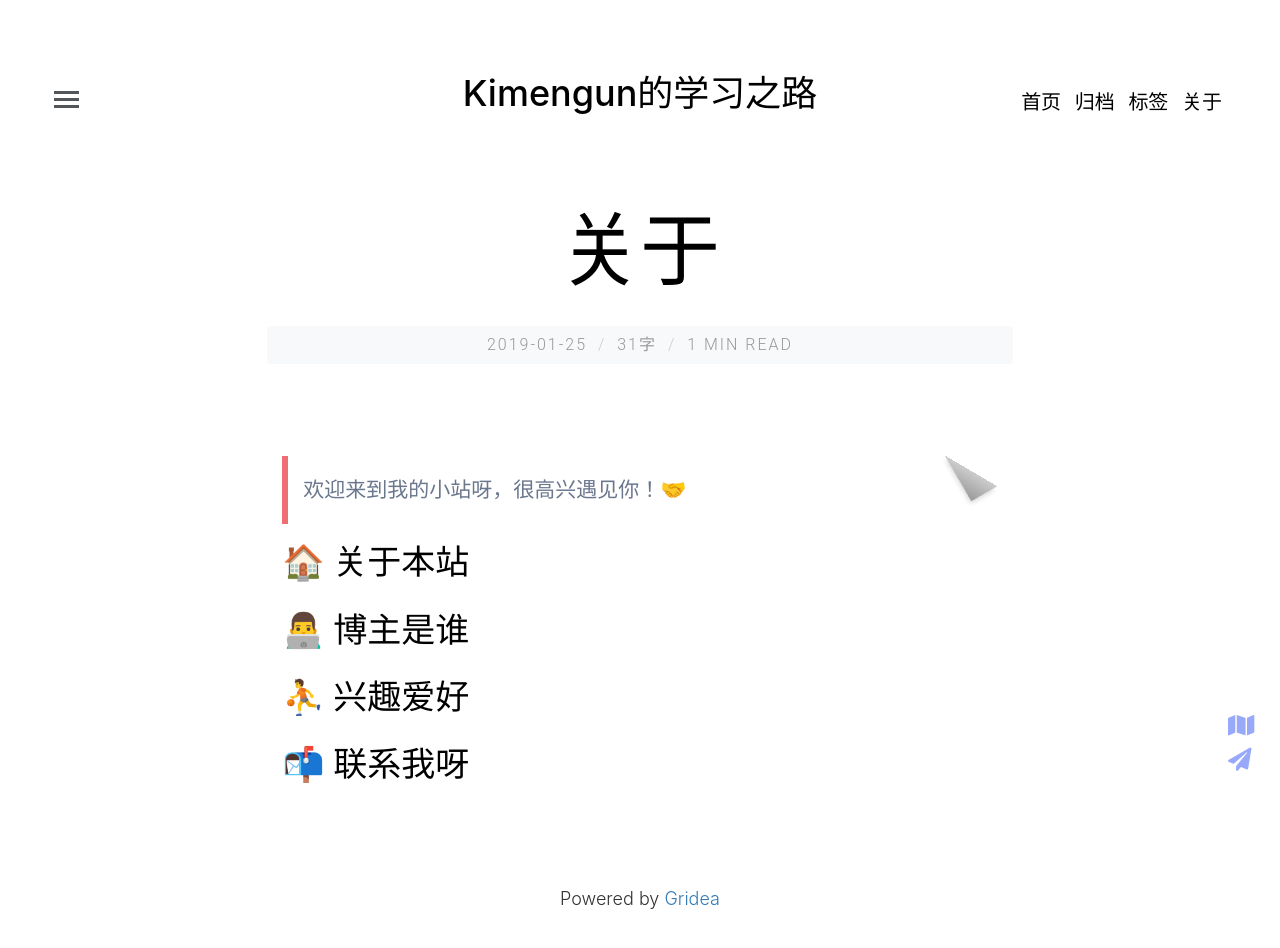
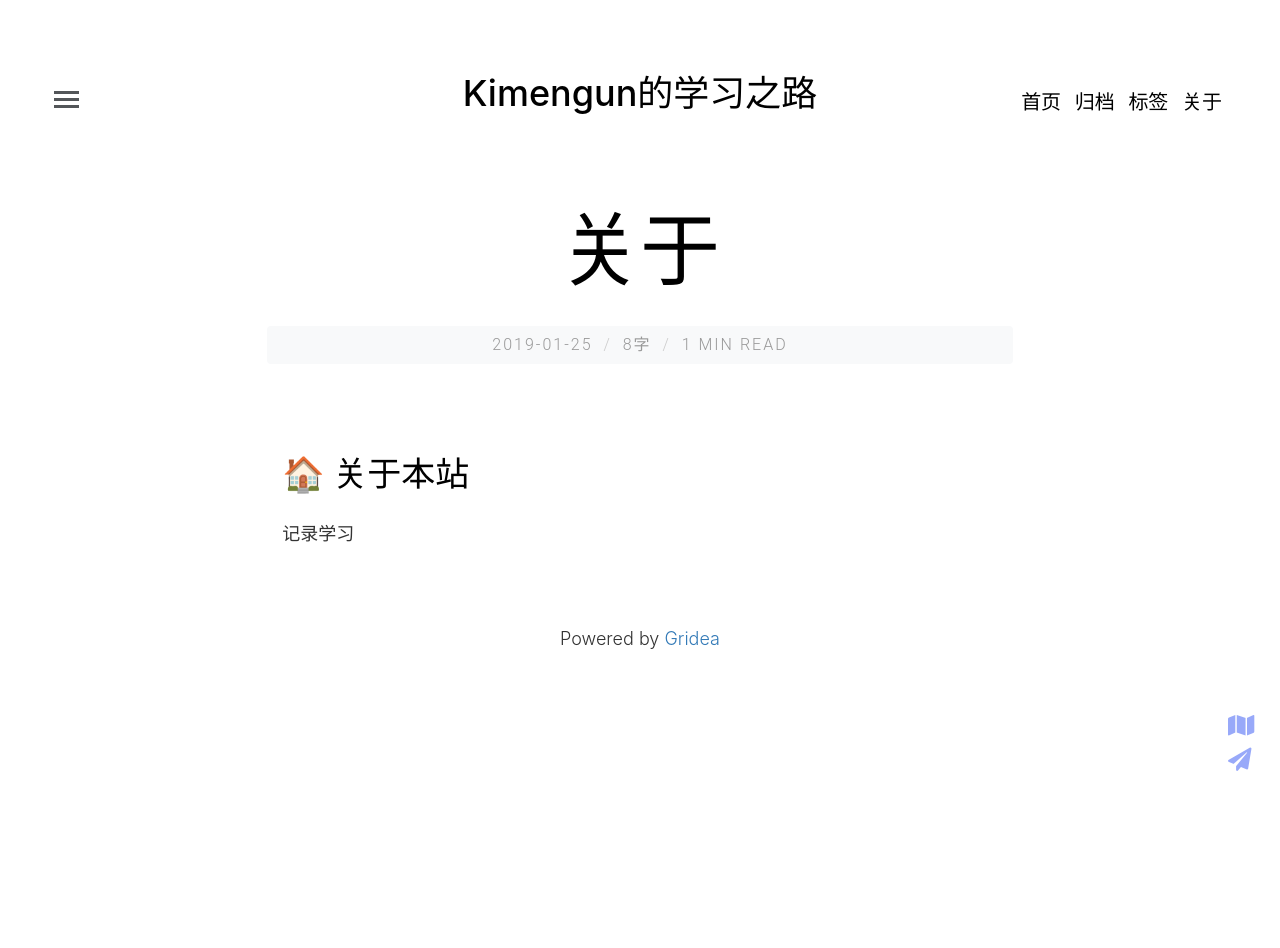
Before and after one commit to x1hy9/x1hy9.github.io, a plain HTML site: page post/about/index.html in a window 1280 px wide. After the commit the page ends 800 px from the top, so only its background shows below. Drawn offline with nearby package versions, Linux system fonts and the light colour scheme; some packages are replaced by stand-ins of ours.

Commit message:
update from gridea: 2021-02-16 18:47:36

```diff
--- a/atom.xml
+++ b/atom.xml
@@ -2,7 +2,7 @@
 <feed xmlns="http://www.w3.org/2005/Atom">
     <id>https://x1hy9.github.io</id>
     <title>Kimengun的学习之路</title>
-    <updated>2021-02-16T08:23:43.727Z</updated>
+    <updated>2021-02-16T10:47:36.372Z</updated>
     <generator>https://github.com/jpmonette/feed</generator>
     <link rel="alternate" href="https://x1hy9.github.io"/>
     <link rel="self" href="https://x1hy9.github.io/atom.xml"/>
--- a/post/about/index.html
+++ b/post/about/index.html
@@ -150,20 +150,15 @@
             <h2 class="fh5co-article-title animate-box">关于</h2>
             <ol class="breadcrumb fh5co-meta fh5co-date animate-box" style="margin-bottom:0; background-color:#f8f9fa">
                 <li>2019-01-25</li>
-                <li>31字</li>
+                <li>8字</li>
                 <li>1 min read</li>
             </ol>
 
             <div class="col-lg-12 col-lg-offset-0 col-md-12 col-md-offset-0 col-sm-12 col-sm-offset-0 col-xs-12 col-xs-offset-0 text-left content-article">
                 <div class="row">
                     <div class="col-md-12 animate-box post-content">
-                        <p> <blockquote>
-<p>欢迎来到我的小站呀，很高兴遇见你！🤝</p>
-</blockquote>
-<h2 id="关于本站">🏠 关于本站</h2>
-<h2 id="博主是谁">👨‍💻 博主是谁</h2>
-<h2 id="兴趣爱好">⛹ 兴趣爱好</h2>
-<h2 id="联系我呀">📬 联系我呀</h2>
+                        <p> <h2 id="关于本站">🏠 关于本站</h2>
+<h4 id="记录学习">记录学习</h4>
  </p>
                     </div>
                 </div>
@@ -203,10 +198,12 @@
     <ul class="markdownIt-TOC">
 <li>
 <ul>
-<li><a href="#%E5%85%B3%E4%BA%8E%E6%9C%AC%E7%AB%99">🏠 关于本站</a></li>
-<li><a href="#%E5%8D%9A%E4%B8%BB%E6%98%AF%E8%B0%81">👨‍💻 博主是谁</a></li>
-<li><a href="#%E5%85%B4%E8%B6%A3%E7%88%B1%E5%A5%BD">⛹ 兴趣爱好</a></li>
-<li><a href="#%E8%81%94%E7%B3%BB%E6%88%91%E5%91%80">📬 联系我呀</a></li>
+<li><a href="#%E5%85%B3%E4%BA%8E%E6%9C%AC%E7%AB%99">🏠 关于本站</a><br>
+*
+<ul>
+<li><a href="#%E8%AE%B0%E5%BD%95%E5%AD%A6%E4%B9%A0">记录学习</a></li>
+</ul>
+</li>
 </ul>
 </li>
 </ul>
```
